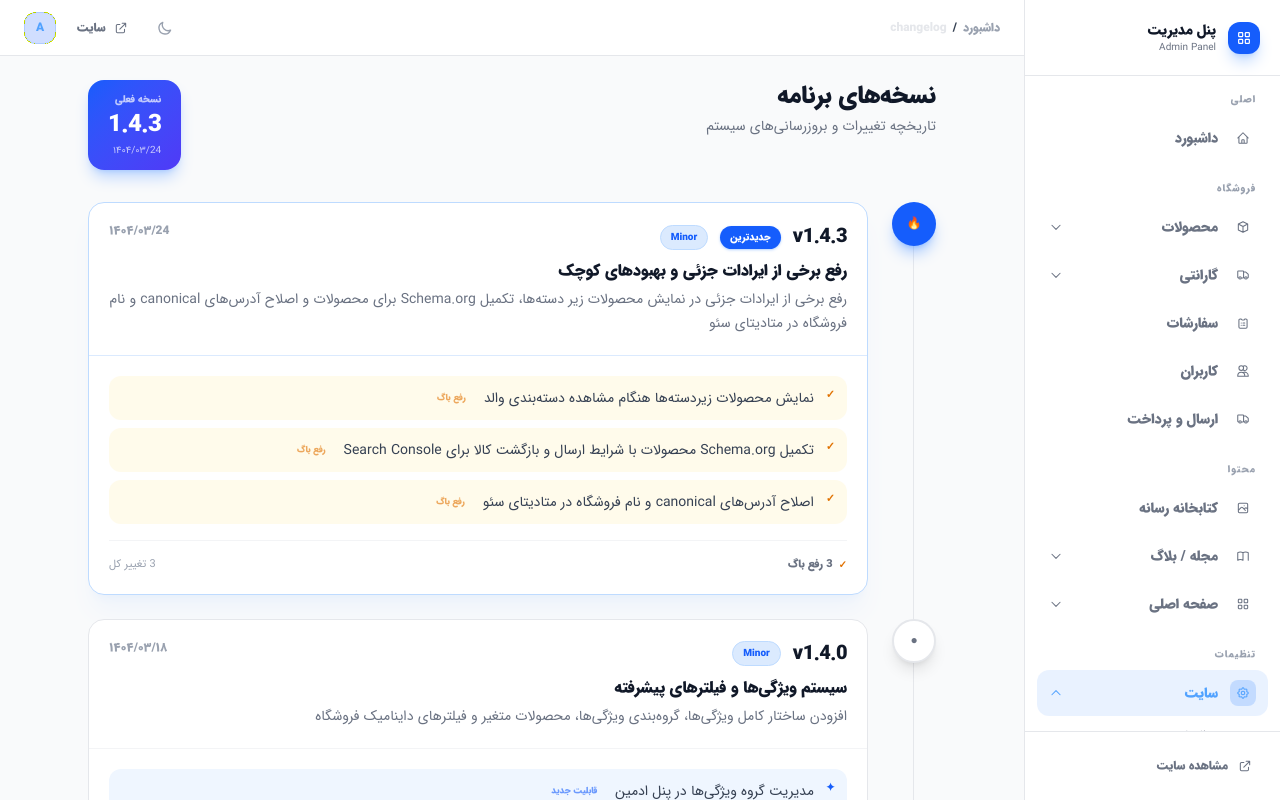
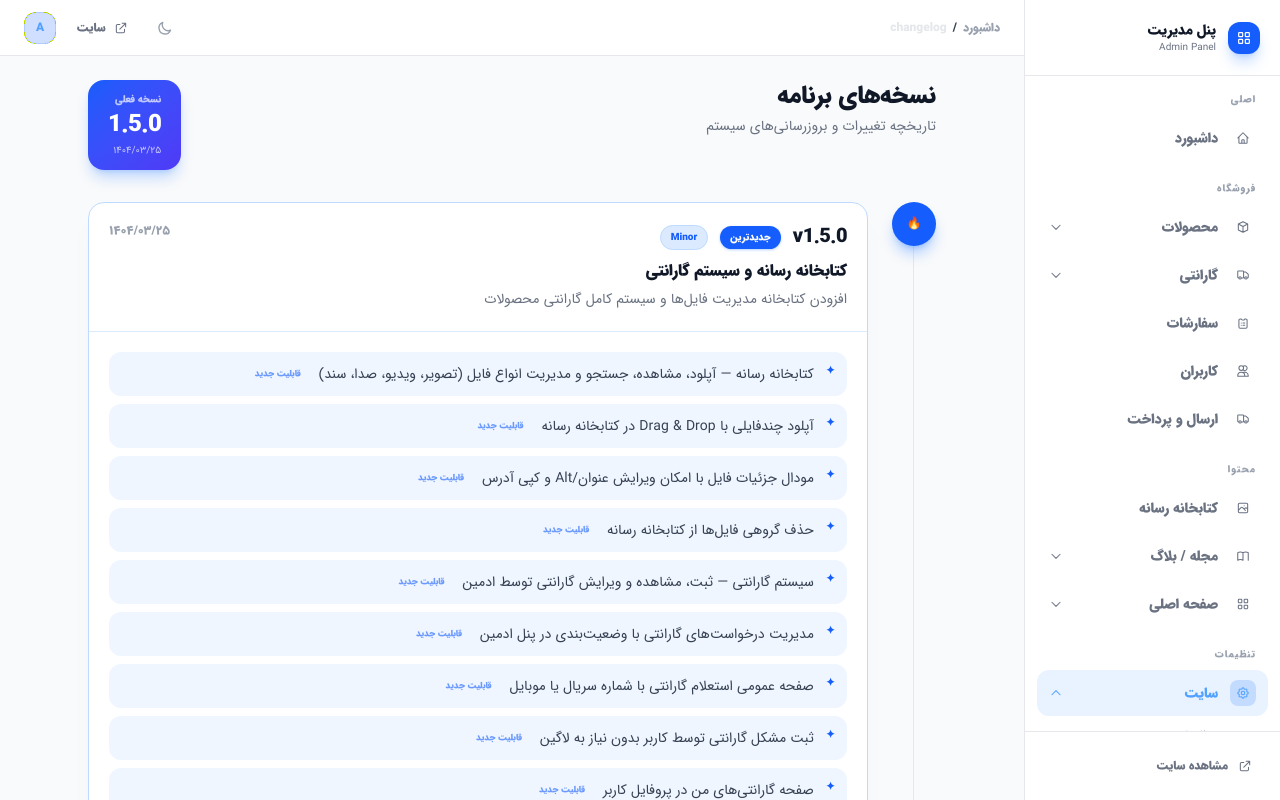
Before and after one commit to mr4rahimi/nextshop, a Next.js app: page /admin/changelog in a window 1280 px wide. Built offline with nearby package versions, Linux system fonts and the light colour scheme; no server answers.

Commit message:
update change lo

```diff
--- a/app/admin/changelog/page.tsx
+++ b/app/admin/changelog/page.tsx
@@ -1,6 +1,27 @@
 "use client";
 
 const VERSIONS = [
+
+  {
+  version: "1.5.0",
+  date: "۱۴۰۴/۰۳/۲۵",
+  tag: "minor",
+  title: "کتابخانه رسانه و سیستم گارانتی",
+  description: "افزودن کتابخانه مدیریت فایل‌ها و سیستم کامل گارانتی محصولات",
+  changes: [
+    { type: "feature", text: "کتابخانه رسانه — آپلود، مشاهده، جستجو و مدیریت انواع فایل (تصویر، ویدیو، صدا، سند)" },
+    { type: "feature", text: "آپلود چندفایلی با Drag & Drop در کتابخانه رسانه" },
+    { type: "feature", text: "مودال جزئیات فایل با امکان ویرایش عنوان/Alt و کپی آدرس" },
+    { type: "feature", text: "حذف گروهی فایل‌ها از کتابخانه رسانه" },
+    { type: "feature", text: "سیستم گارانتی — ثبت، مشاهده و ویرایش گارانتی توسط ادمین" },
+    { type: "feature", text: "مدیریت درخواست‌های گارانتی با وضعیت‌بندی در پنل ادمین" },
+    { type: "feature", text: "صفحه عمومی استعلام گارانتی با شماره سریال یا موبایل" },
+    { type: "feature", text: "ثبت مشکل گارانتی توسط کاربر بدون نیاز به لاگین" },
+    { type: "feature", text: "صفحه گارانتی‌های من در پروفایل کاربر" },
+    { type: "improvement", text: "صفحه‌بندی سرور-ساید در لیست محصولات ادمین (رفع کندی در سایت‌های با محصول زیاد)" },
+    { type: "improvement", text: "جستجو و فیلتر سرور-ساید با debounce در لیست محصولات ادمین" },
+  ],
+},
 
   {
     version: "1.4.3",
```
